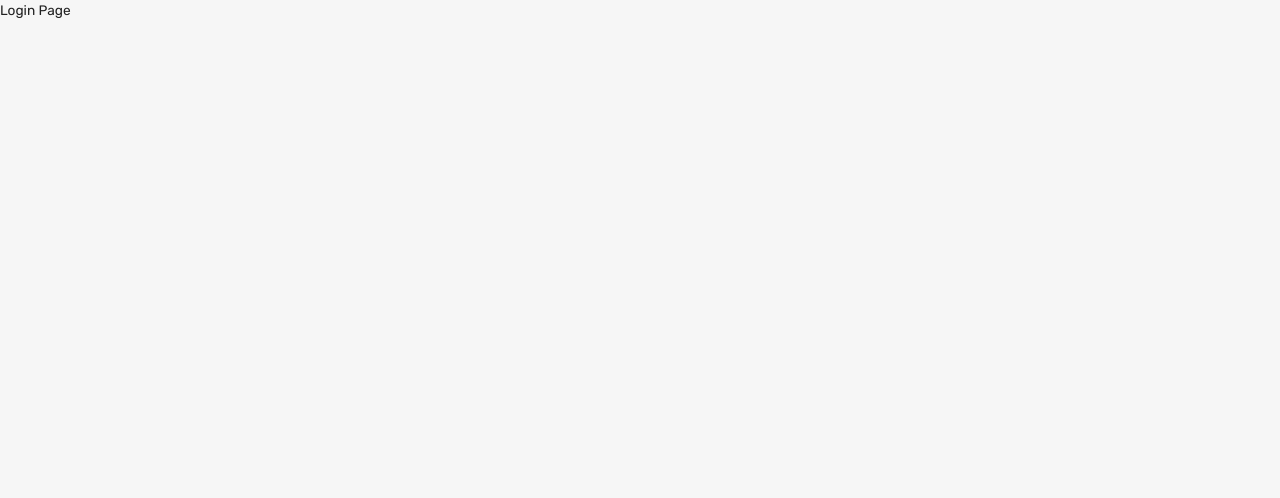
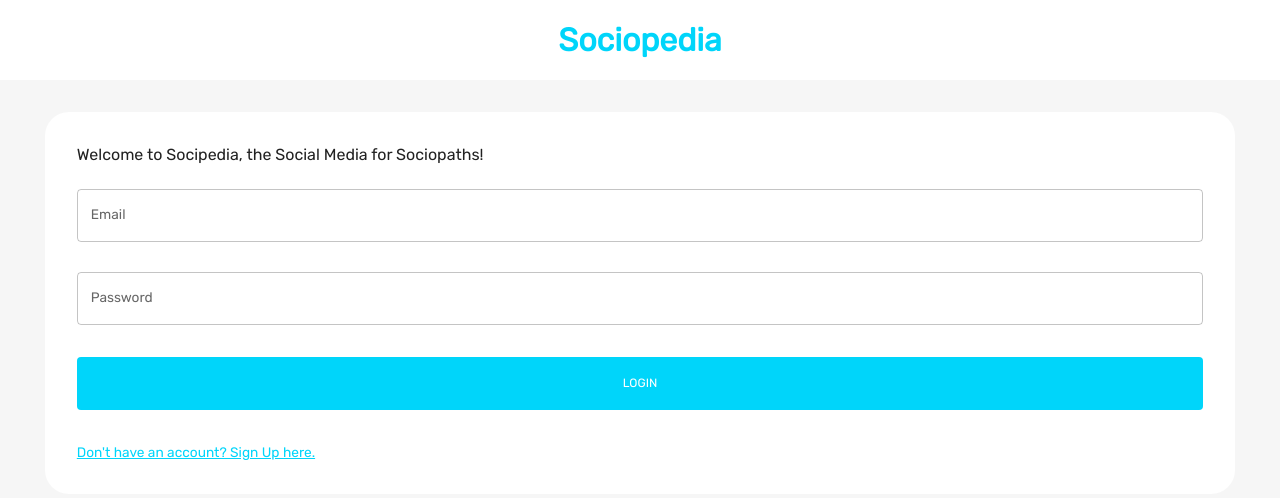
Before and after one commit to hari-bot/sociopedia, a React (Create React App) app in the folder client/: page / in a window 1280 px wide. Shown: the top 498 px of the page. Built offline with nearby package versions, Linux system fonts and the light colour scheme.

Commit message:
Register,Login Pages, and Form

```diff
--- a/client/src/App.js
+++ b/client/src/App.js
@@ -1,16 +1,18 @@
 import { BrowserRouter, Navigate, Routes, Route } from "react-router-dom";
 import HomePage from "./scenes/homePage";
-import LoginPage from "./scenes/loginPage/LoginPage";
+import LoginPage from "./scenes/loginPage";
 import ProfilePage from "./scenes/profilePage";
 import { useMemo } from "react";
 import { useSelector } from "react-redux";
 import { CssBaseline, ThemeProvider } from "@mui/material";
 import { createTheme } from "@mui/material/styles";
 import { themeSettings } from "./theme";
+import state from "./state";
 
 function App() {
   const mode = useSelector((state) => state.mode);
   const theme = useMemo(() => createTheme(themeSettings(mode)), [mode]);
+  const isAuth = Boolean(useSelector((state) => state.token));
 
   return (
     <div className="app">
@@ -19,8 +21,14 @@
           <CssBaseline />
           <Routes>
             <Route path="/" element={<LoginPage />} />
-            <Route path="/home" element={<HomePage />} />
-            <Route path="/profile/:id" element={<ProfilePage />} />
+            <Route
+              path="/home"
+              element={isAuth ? <HomePage /> : <Navigate to="/" />}
+            />
+            <Route
+              path="/profile/:id"
+              element={isAuth ? <ProfilePage /> : <Navigate to="/" />}
+            />
           </Routes>
         </ThemeProvider>
       </BrowserRouter>
--- /dev/null
+++ b/client/src/scenes/loginPage/Form.jsx
@@ -0,0 +1,275 @@
+import { useState } from "react";
+import {
+  Box,
+  Button,
+  TextField,
+  useMediaQuery,
+  Typography,
+  useTheme,
+} from "@mui/material";
+import EditOutlinedIcon from "@mui/icons-material/EditOutlined";
+import { Formik } from "formik";
+import * as yup from "yup";
+import { useNavigate } from "react-router-dom";
+import { useDispatch } from "react-redux";
+import { setLogin } from "../../state";
+import Dropzone from "react-dropzone";
+import FlexBetween from "../../components/FlexBetween";
+
+const registerSchema = yup.object().shape({
+  firstName: yup.string().required("required"),
+  lastName: yup.string().required("required"),
+  email: yup.string().email("invalid email").required("required"),
+  password: yup.string().required("required"),
+  location: yup.string().required("required"),
+  occupation: yup.string().required("required"),
+  picture: yup.string().required("required"),
+});
+
+const loginSchema = yup.object().shape({
+  email: yup.string().email("invalid email").required("required"),
+  password: yup.string().required("required"),
+});
+
+const initialValuesRegister = {
+  firstName: "",
+  lastName: "",
+  email: "",
+  password: "",
+  location: "",
+  occupation: "",
+  picture: "",
+};
+
+const initialValuesLogin = {
+  email: "",
+  password: "",
+};
+
+const Form = () => {
+  const [pageType, setPageType] = useState("login");
+  const { palette } = useTheme();
+  const dispatch = useDispatch();
+  const navigate = useNavigate();
+  const isNonMobile = useMediaQuery("(min-width:600px)");
+  const isLogin = pageType === "login";
+  const isRegister = pageType === "register";
+
+  const register = async (values, onSubmitProps) => {
+    // this allows us to send form info with image
+    const formData = new FormData();
+    for (let value in values) {
+      formData.append(value, values[value]);
+    }
+    formData.append("picturePath", values.picture.name);
+
+    const savedUserResponse = await fetch(
+      "http://localhost:3001/auth/register",
+      {
+        method: "POST",
+        body: formData,
+      }
+    );
+    const savedUser = await savedUserResponse.json();
+    onSubmitProps.resetForm();
+
+    if (savedUser) {
+      setPageType("login");
+    }
+  };
+
+  const login = async (values, onSubmitProps) => {
+    const loggedInResponse = await fetch("http://localhost:3001/auth/login", {
+      method: "POST",
+      headers: { "Content-Type": "application/json" },
+      body: JSON.stringify(values),
+    });
+    const loggedIn = await loggedInResponse.json();
+    onSubmitProps.resetForm();
+    if (loggedIn) {
+      dispatch(
+        setLogin({
+          user: loggedIn.user,
+          token: loggedIn.token,
+        })
+      );
+      navigate("/home");
+    }
+  };
+
+  const handleFormSubmit = async (values, onSubmitProps) => {
+    if (isLogin) await login(values, onSubmitProps);
+    if (isRegister) await register(values, onSubmitProps);
+  };
+
+  return (
+    <Formik
+      onSubmit={handleFormSubmit}
+      initialValues={isLogin ? initialValuesLogin : initialValuesRegister}
+      validationSchema={isLogin ? loginSchema : registerSchema}
+    >
+      {({
+        values,
+        errors,
+        touched,
+        handleBlur,
+        handleChange,
+        handleSubmit,
+        setFieldValue,
+        resetForm,
+      }) => (
+        <form onSubmit={handleSubmit}>
+          <Box
+            display="grid"
+            gap="30px"
+            gridTemplateColumns="repeat(4, minmax(0, 1fr))"
+            sx={{
+              "& > div": { gridColumn: isNonMobile ? undefined : "span 4" },
+            }}
+          >
+            {isRegister && (
+              <>
+                <TextField
+                  label="First Name"
+                  onBlur={handleBlur}
+                  onChange={handleChange}
+                  value={values.firstName}
+                  name="firstName"
+                  error={
+                    Boolean(touched.firstName) && Boolean(errors.firstName)
+                  }
+                  helperText={touched.firstName && errors.firstName}
+                  sx={{ gridColumn: "span 2" }}
+                />
+                <TextField
+                  label="Last Name"
+                  onBlur={handleBlur}
+                  onChange={handleChange}
+                  value={values.lastName}
+                  name="lastName"
+                  error={Boolean(touched.lastName) && Boolean(errors.lastName)}
+                  helperText={touched.lastName && errors.lastName}
+                  sx={{ gridColumn: "span 2" }}
+                />
+                <TextField
+                  label="Location"
+                  onBlur={handleBlur}
+                  onChange={handleChange}
+                  value={values.location}
+                  name="location"
+                  error={Boolean(touched.location) && Boolean(errors.location)}
+                  helperText={touched.location && errors.location}
+                  sx={{ gridColumn: "span 4" }}
+                />
+                <TextField
+                  label="Occupation"
+                  onBlur={handleBlur}
+                  onChange={handleChange}
+                  value={values.occupation}
+                  name="occupation"
+                  error={
+                    Boolean(touched.occupation) && Boolean(errors.occupation)
+                  }
+                  helperText={touched.occupation && errors.occupation}
+                  sx={{ gridColumn: "span 4" }}
+                />
+                <Box
+                  gridColumn="span 4"
+                  border={`1px solid ${palette.neutral.medium}`}
+                  borderRadius="5px"
+                  p="1rem"
+                >
+                  <Dropzone
+                    acceptedFiles=".jpg,.jpeg,.png"
+                    multiple={false}
+                    onDrop={(acceptedFiles) =>
+                      setFieldValue("picture", acceptedFiles[0])
+                    }
+                  >
+                    {({ getRootProps, getInputProps }) => (
+                      <Box
+                        {...getRootProps()}
+                        border={`2px dashed ${palette.primary.main}`}
+                        p="1rem"
+                        sx={{ "&:hover": { cursor: "pointer" } }}
+                      >
+                        <input {...getInputProps()} />
+                        {!values.picture ? (
+                          <p>Add Picture Here</p>
+                        ) : (
+                          <FlexBetween>
+                            <Typography>{values.picture.name}</Typography>
+                            <EditOutlinedIcon />
+                          </FlexBetween>
+                        )}
+                      </Box>
+                    )}
+                  </Dropzone>
+                </Box>
+              </>
+            )}
+
+            <TextField
+              label="Email"
+              onBlur={handleBlur}
+              onChange={handleChange}
+              value={values.email}
+              name="email"
+              error={Boolean(touched.email) && Boolean(errors.email)}
+              helperText={touched.email && errors.email}
+              sx={{ gridColumn: "span 4" }}
+            />
+            <TextField
+              label="Password"
+              type="password"
+              onBlur={handleBlur}
+              onChange={handleChange}
+              value={values.password}
+              name="password"
+              error={Boolean(touched.password) && Boolean(errors.password)}
+              helperText={touched.password && errors.password}
+              sx={{ gridColumn: "span 4" }}
+            />
+          </Box>
+
+          {/* BUTTONS */}
+          <Box>
+            <Button
+              fullWidth
+              type="submit"
+              sx={{
+                m: "2rem 0",
+                p: "1rem",
+                backgroundColor: palette.primary.main,
+                color: palette.background.alt,
+                "&:hover": { color: palette.primary.main },
+              }}
+            >
+              {isLogin ? "LOGIN" : "REGISTER"}
+            </Button>
+            <Typography
+              onClick={() => {
+                setPageType(isLogin ? "register" : "login");
+                resetForm();
+              }}
+              sx={{
+                textDecoration: "underline",
+                color: palette.primary.main,
+                "&:hover": {
+                  cursor: "pointer",
+                  color: palette.primary.light,
+                },
+              }}
+            >
+              {isLogin
+                ? "Don't have an account? Sign Up here."
+                : "Already have an account? Login here."}
+            </Typography>
+          </Box>
+        </form>
+      )}
+    </Formik>
+  );
+};
+
+export default Form;
--- a/client/src/scenes/loginPage/LoginPage.jsx
+++ /dev/null
@@ -1,7 +0,0 @@
-import React from "react";
-
-const LoginPage = () => {
-  return <div>Login Page</div>;
-};
-
-export default LoginPage;
--- /dev/null
+++ b/client/src/scenes/loginPage/index.jsx
@@ -0,0 +1,36 @@
+import { Box, Typography, useTheme, useMediaQuery } from "@mui/material";
+import Form from "./Form";
+
+const LoginPage = () => {
+  const theme = useTheme();
+  const isNonMobileScreen = useMediaQuery("(mid-width: 1000px)");
+
+  return (
+    <Box>
+      <Box
+        width="100%"
+        backgroundColor={theme.palette.background.alt}
+        p="1rem 6%"
+        textAlign="center"
+      >
+        <Typography fontWeight="bold" fontSize="32px" color="primary">
+          Sociopedia
+        </Typography>
+      </Box>
+      <Box
+        width={isNonMobileScreen ? "50%" : "93%"}
+        p="2rem"
+        m="2rem auto"
+        borderRadius="1.5rem"
+        backgroundColor={theme.palette.background.alt}
+      >
+        <Typography fontWeight="500" variant="h5" sx={{ mb: "1.5rem" }}>
+          Welcome to Socipedia, the Social Media for Sociopaths!
+        </Typography>
+        <Form />
+      </Box>
+    </Box>
+  );
+};
+
+export default LoginPage;
```
